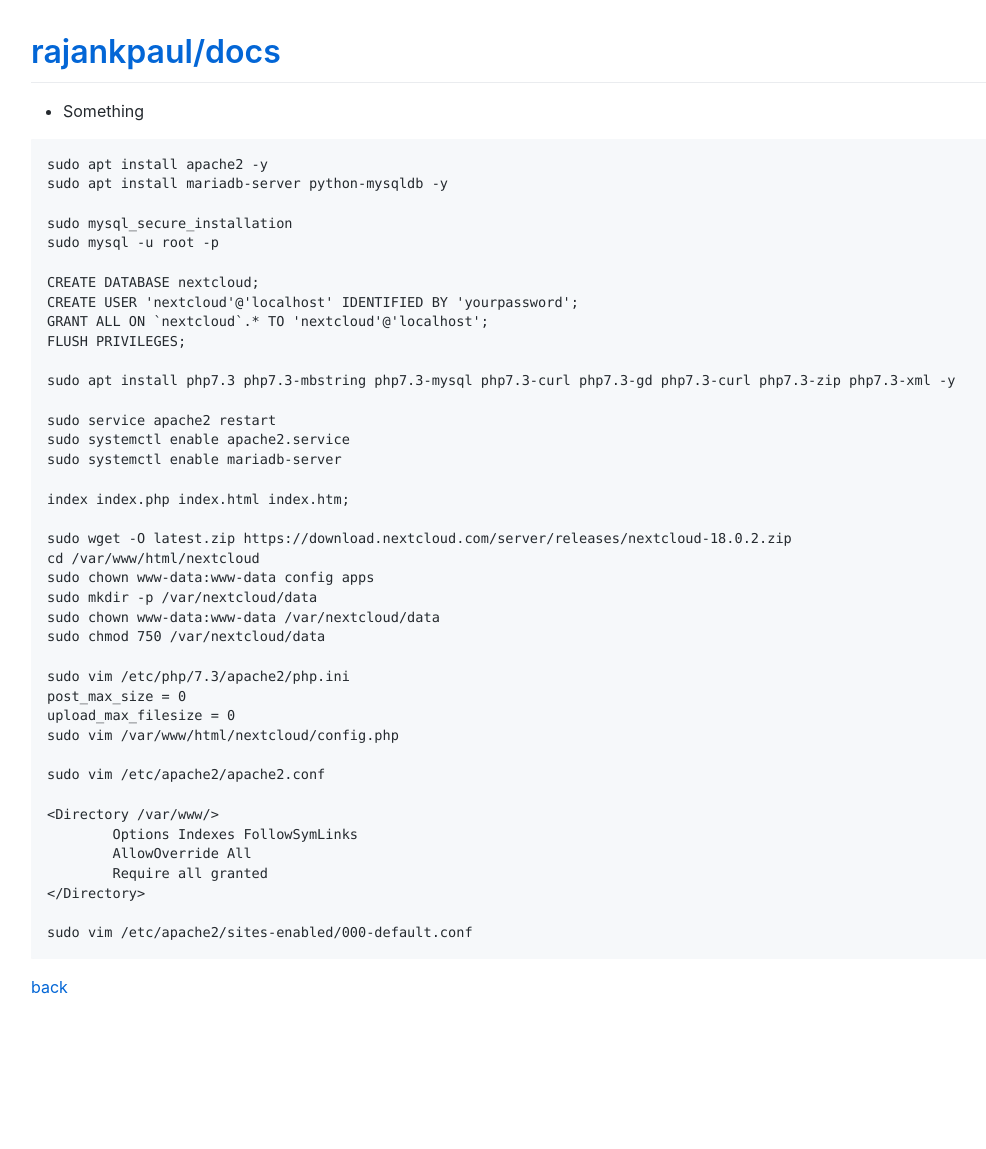
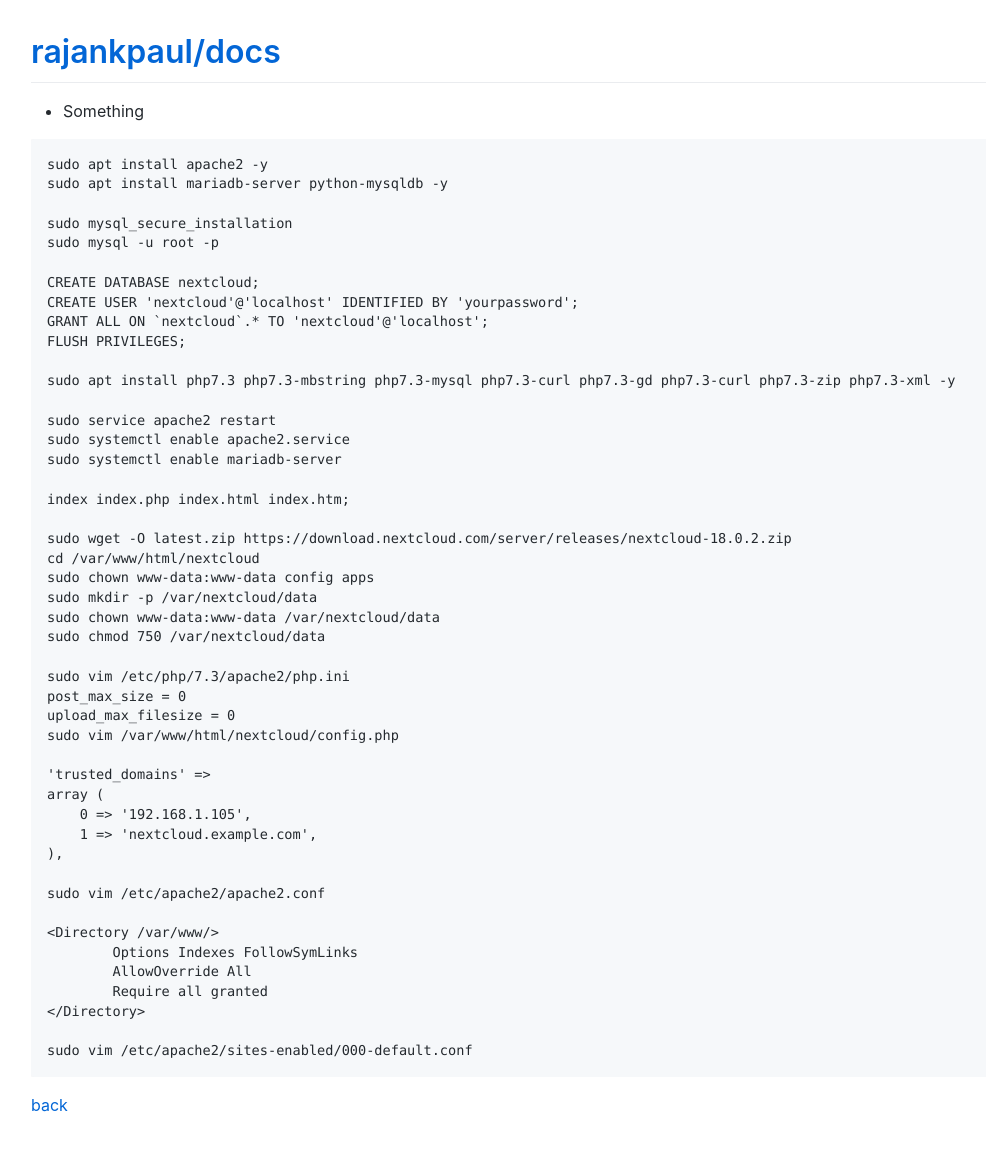
Before and after one commit to rajankpaul/docs, a Jekyll site: the page built from tutorials/linux/nextcloud/index.md, in a window 1280 px wide. Shown: the whole page, without its empty margins (119-1105 px from the left). Built offline with Jekyll 4.4.1, drawn with Linux system fonts in a browser that asks for light colours; comment, search, counter and statistics services are not loaded; before the commit the page ends 1031 px from its top, so only the background shows below that.

Commit message:
Update index.md

```diff
--- a/tutorials/linux/nextcloud/index.md
+++ b/tutorials/linux/nextcloud/index.md
@@ -37,6 +37,12 @@ post_max_size = 0
 upload_max_filesize = 0
 sudo vim /var/www/html/nextcloud/config.php
 
+'trusted_domains' =>
+array (
+    0 => '192.168.1.105',
+    1 => 'nextcloud.example.com',
+),
+
 sudo vim /etc/apache2/apache2.conf
 
 <Directory /var/www/>
```
